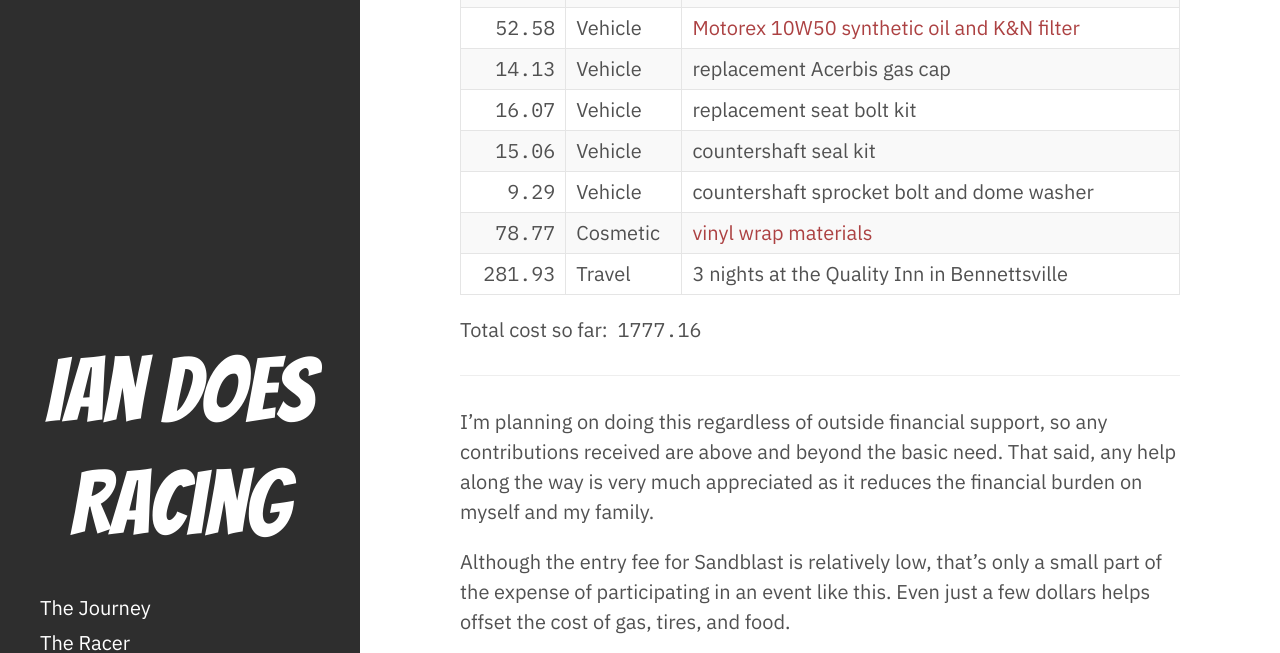
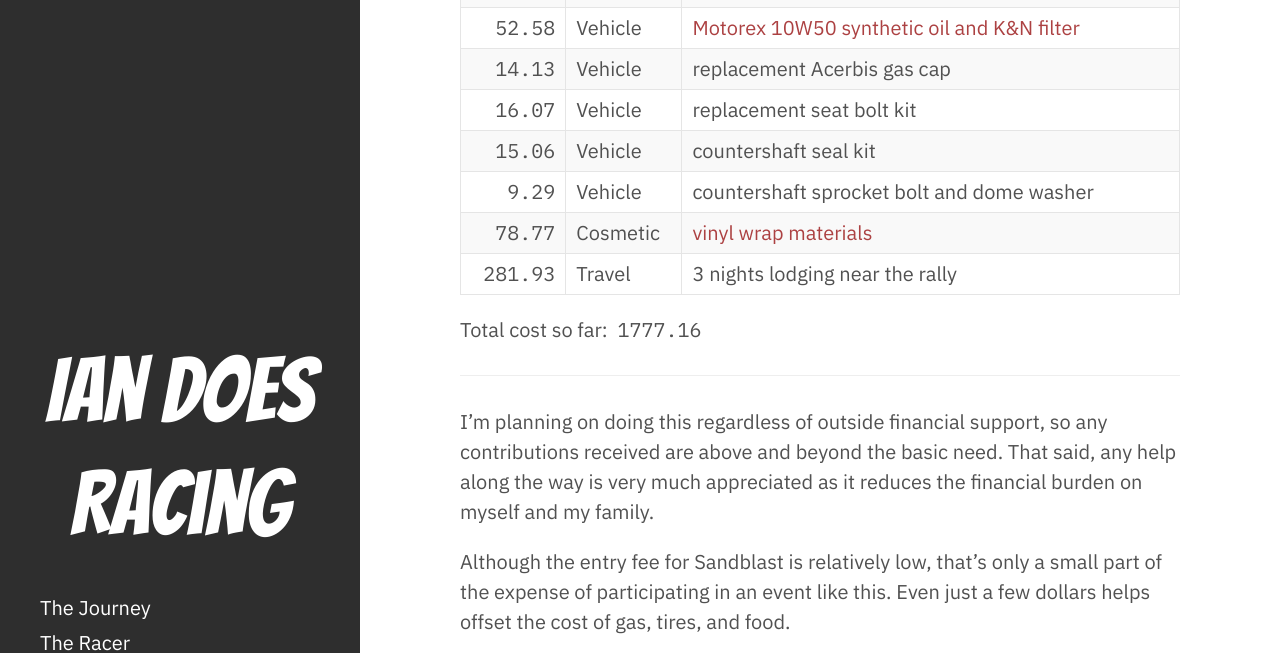
Before and after one commit to icooper/iandoesracing, a Jekyll site: the page built from expenses.md, in a window 1280 px wide and 900 px high, scrolled down 1085 px, cut to the strip 0-653 px from the top of the window. Built offline with Jekyll 4.4.1, drawn with Linux system fonts in a browser that asks for light colours; nearby versions of some CDN libraries.

Commit message:
Update expenses.md

```diff
--- a/expenses.md
+++ b/expenses.md
@@ -39,7 +39,7 @@ Keep in mind, as I have been riding for years, I already have a lot of motorcycl
 |  15.06 | Vehicle  | countershaft seal kit |
 |   9.29 | Vehicle  | countershaft sprocket bolt and dome washer |
 |  78.77 | Cosmetic | [vinyl wrap materials]({% link _posts/2019-01-24-graphics-part-2.md %}) |
-| 281.93 | Travel   | 3 nights at the Quality Inn in Bennettsville |
+| 281.93 | Travel   | 3 nights lodging near the rally |
 
 <p id="total" markdown="1">Total cost so far: `not cheap`</p>
 
```
